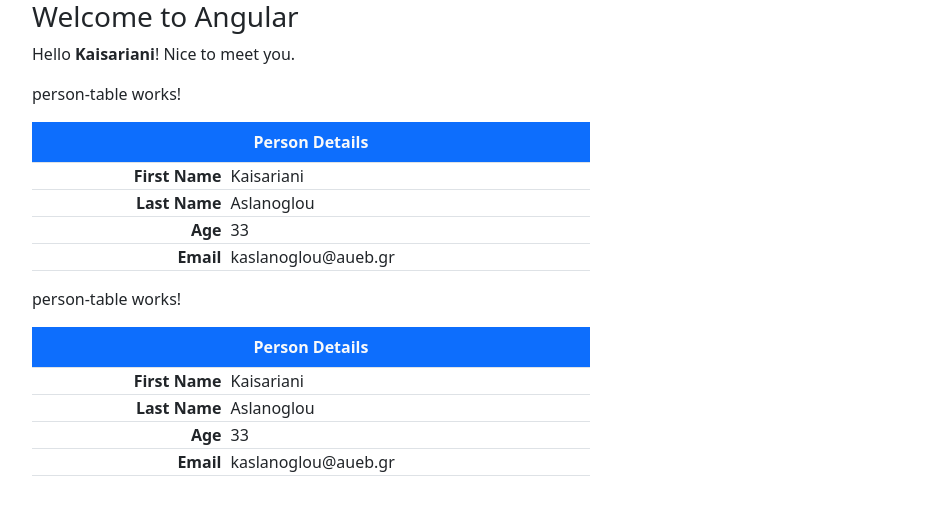
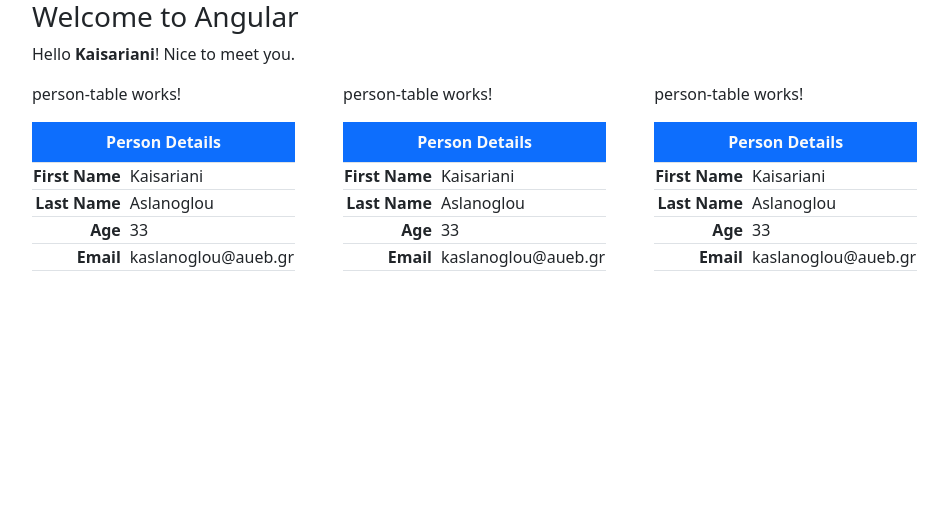
Before and after one commit to kaisaslanoglou/angular-introduction, an Angular app in the folder Desktop/CODING FACTORY 2024/Workspaces/angular-introduction/: page / in a window 1280 px wide. Shown: the top 510 px of the page, without its empty margins (50-998 px from the left). Built offline with nearby package versions, Linux system fonts and the light colour scheme.

Commit message:
new component-readme

```diff
--- a/Desktop/CODING FACTORY 2024/Workspaces/angular-introduction/src/app/app.component.html
+++ b/Desktop/CODING FACTORY 2024/Workspaces/angular-introduction/src/app/app.component.html
@@ -2,8 +2,11 @@
       <h3>Welcome to Angular</h3>
       <p>Hello <strong>{{ name }}</strong>! Nice to meet you.</p>
 
-      <app-person-table></app-person-table>
-      <app-person-table></app-person-table>
+      <div class="d-flex gap-5 text-nowrap">
+            <app-person-table></app-person-table>
+            <app-person-table></app-person-table>
+            <app-person-table></app-person-table>
+      </div>
 
 
       </div>
```
Also changed, not shown: 1 other file (tests, documents, lock files or other folders).
